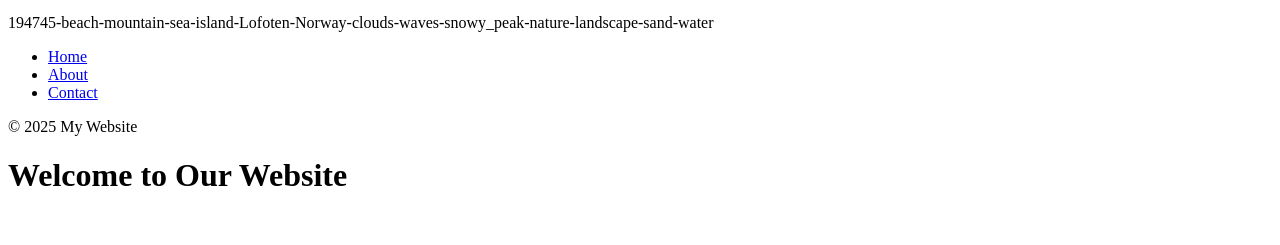
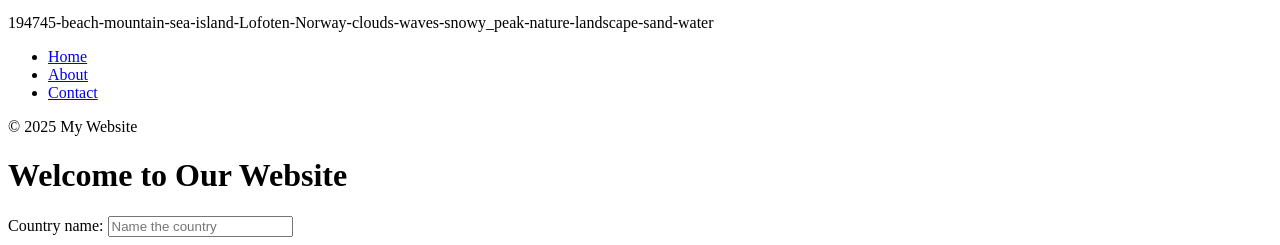
Before and after one commit to sagaradhikari072819/website-project, a plain HTML site: page index.html in a window 1280 px wide. Shown: the part 1005-1250 px from the top of the page. Before the commit the page ends 1221 px from the top, so only its background shows below. Drawn offline with Linux system fonts and the light colour scheme.

Commit message:
added placeholder

```diff
--- a/index.html
+++ b/index.html
@@ -18,5 +18,8 @@
   <p>&copy; 2025 My Website</p>
 </footer>
     <h1>Welcome to Our Website</h1>
+
+    Country name: <input type="text" name=" Country Name" placeholder="Name the country"/>
+
   </body>
 </html>
```
